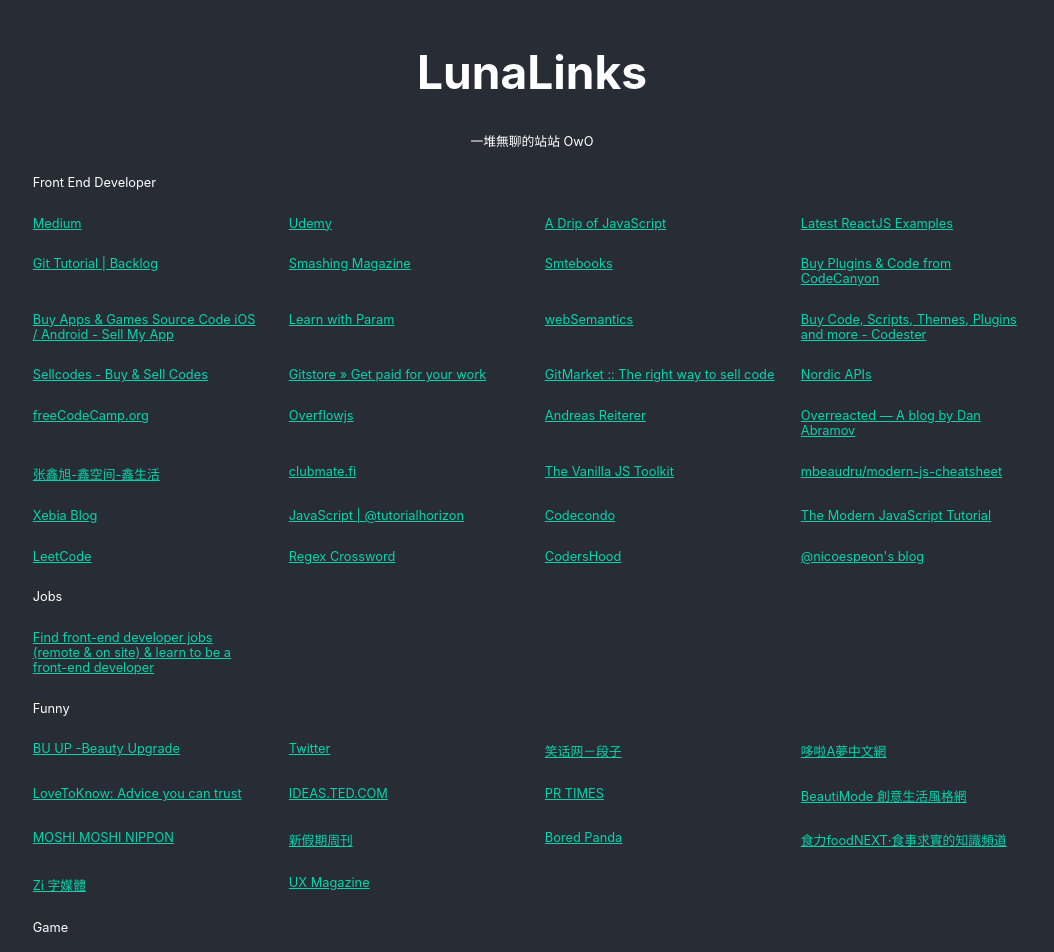
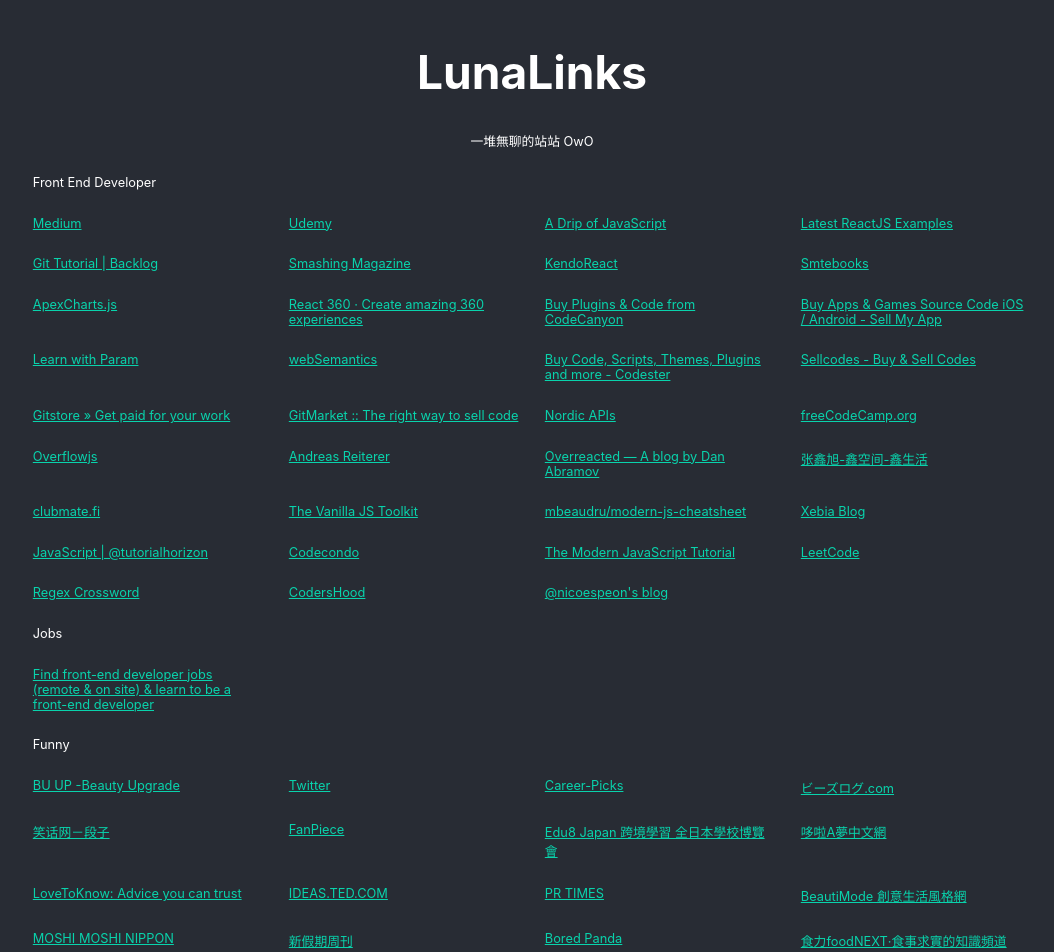
Before and after one commit to catsheue/lunalinks, a React (Create React App) app: page / in a window 1280 px wide. Shown: the top 952 px of the page, without its empty margins (108-1162 px from the left). Built offline with nearby package versions, Linux system fonts and the light colour scheme.

Commit message:
add new link

```diff
--- a/src/assets/db.js
+++ b/src/assets/db.js
@@ -22,14 +22,31 @@
       {
         "type": "Front End Developer",
         "title": "Smashing Magazine",
-        "links": "https://backlog.com/git-tutorial/",
+        "links": "https://www.smashingmagazine.com/",
         "description": "For Web Designers And Developers"
       },
+			{
+				"type": "Front End Developer",
+				"title": "KendoReact",
+				"links": "https://www.telerik.com/kendo-react-ui/",
+				"description": "React UI Component Library"
+			},
       {
         "type": "Front End Developer",
         "title": "Smtebooks",
         "links": "https://smtebooks.com/"
       },
+			{
+				"type": "Front End Developer",
+				"title": "ApexCharts.js",
+				"links": "https://apexcharts.com/",
+				"description": "Open Source JavaScript Charts for your website"
+			},
+			{
+				"type": "Front End Developer",
+				"title": "React 360 · Create amazing 360 experiences",
+				"links": "https://facebook.github.io/react-360/"
+			},
       {
         "type": "Front End Developer",
         "title": "Buy Plugins & Code from CodeCanyon",
@@ -80,12 +97,35 @@
         "title": "Twitter",
         "links": "https://twitter.com/"
       },
+			{
+				"type": "Funny",
+				"title": "Career-Picks",
+				"links": "https://career-picks.com/",
+				"description": "あなたに合った転職サイト・転職エージェントが分かる"
+			},
+			{
+				"type": "Funny",
+				"title": "ビーズログ.com",
+				"links": "https://www.bs-log.com/",
+				"description": "乙女のためのゲームエンタメ最強Webサイト"
+			},
       {
         "type": "Funny",
         "title": "笑话网－段子",
         "links": "https://www.xiaohua.com/",
         "description": "冷笑话，搞笑图片，逗趣视频，成人笑话，在线分享社区"
       },
+			{
+				"type": "Funny",
+				"title": "FanPiece",
+				"links": "https://www.fanpiece.com/",
+				"description": "開放式網上雜誌"
+			},
+			{
+				"type": "Funny",
+				"title": "Edu8 Japan 跨境學習 全日本學校博覽會",
+				"links": "http://www.edu8japan.com/"
+			},
       {
         "type": "Funny",
         "title": "哆啦A夢中文網",
@@ -349,10 +389,15 @@
         "links": "https://uxmag.com/",
         "description": "Defining and Informing the Complex Field of User Experience (UX)"
       },
+			{
+				"type": "Funny",
+				"title": "Virgin",
+				"links": "https://www.virgin.com/",
+			},
       {
         "type": "Novel",
         "title": "讀創故事",
         "links": "https://story.udn.com/dcstore/Index.do"
-      }
+      },
     ];
   export default obj;
```
